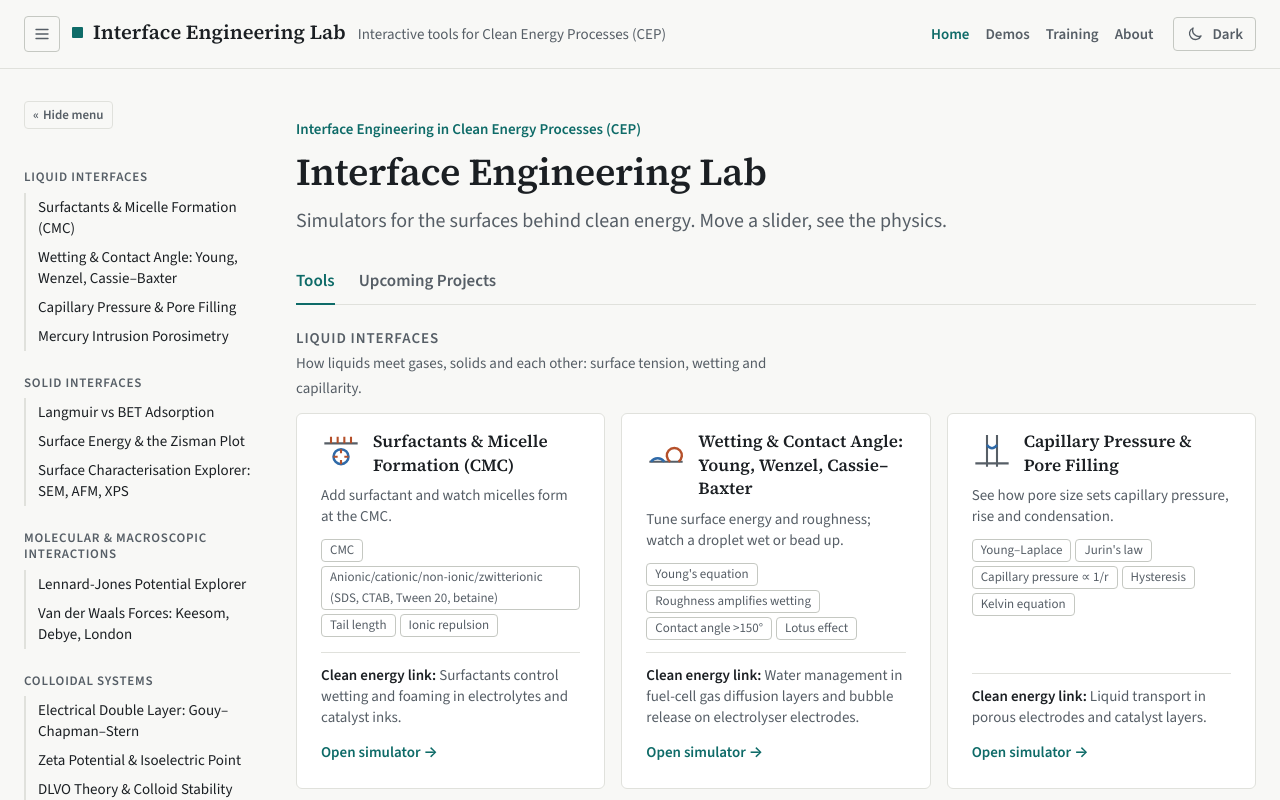
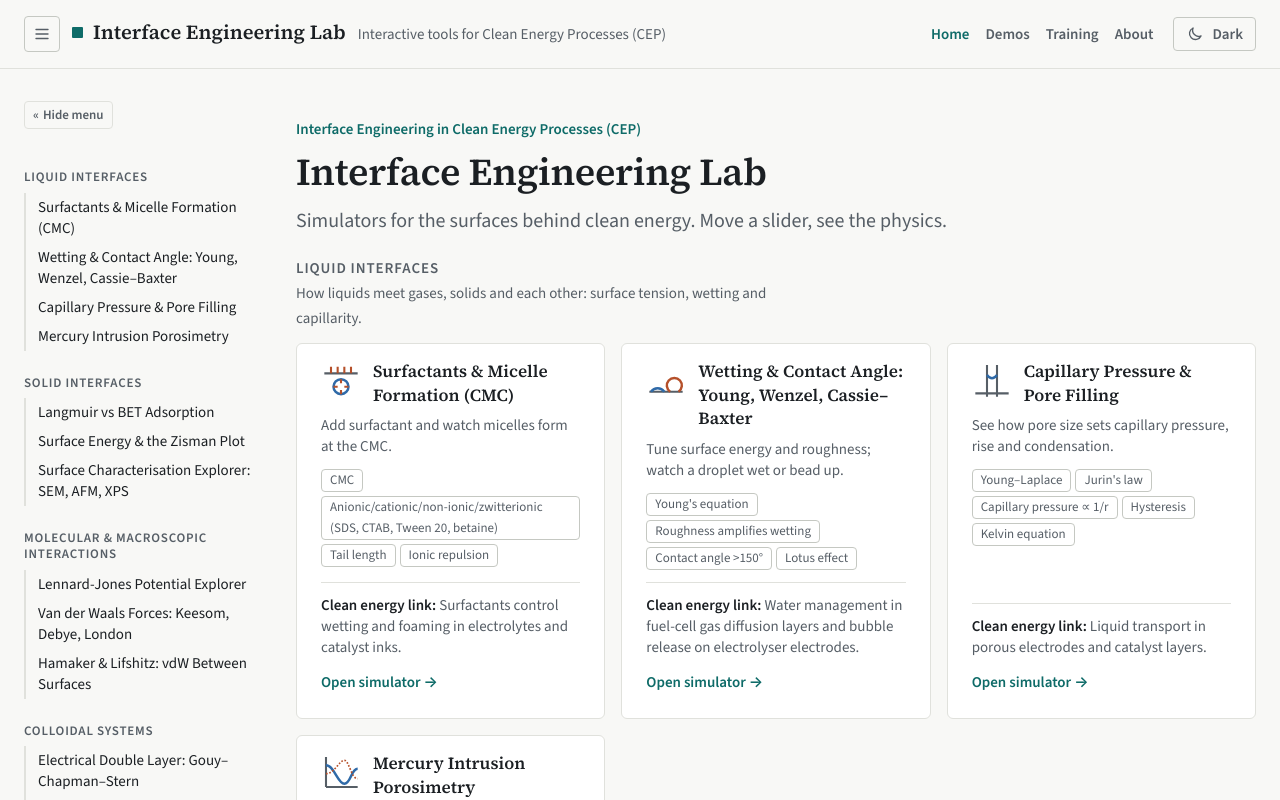
Before and after one commit to snezhanatuneska-maker/interface-lab, a React (Vite) app: page / in a window 1280 px wide. Shown: the top 800 px of the page. Built offline with nearby package versions, Linux system fonts and the light colour scheme.

Commit message:
Fix formatting issues in subtopics.ts

```diff
--- a/src/data/subtopics.ts
+++ b/src/data/subtopics.ts
@@ -142,6 +142,7 @@
       'Pick two materials and a medium: attraction or repulsion?',
     concepts: ['Hamaker constant', 'A₁₃₂', 'Refractive index', 'Sphere–plane vs plane–plane geometry'],
     cepLink: 'Particle adhesion in electrode slurries and coatings.',
+    href: '#/hamaker-lifshitz',
   },
 
   // ---------- Colloidal Systems ----------
```
